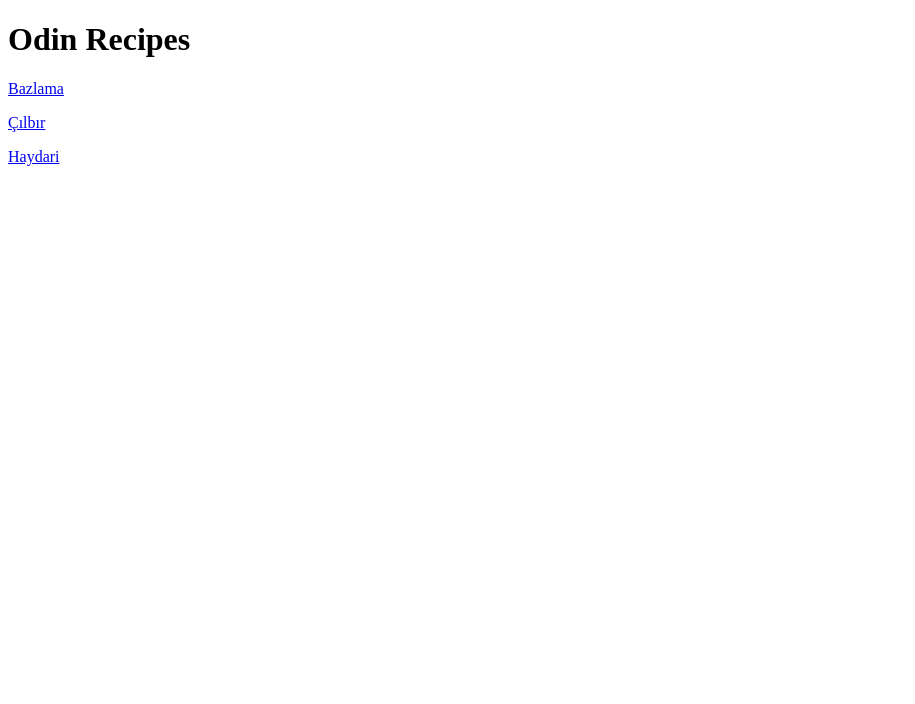
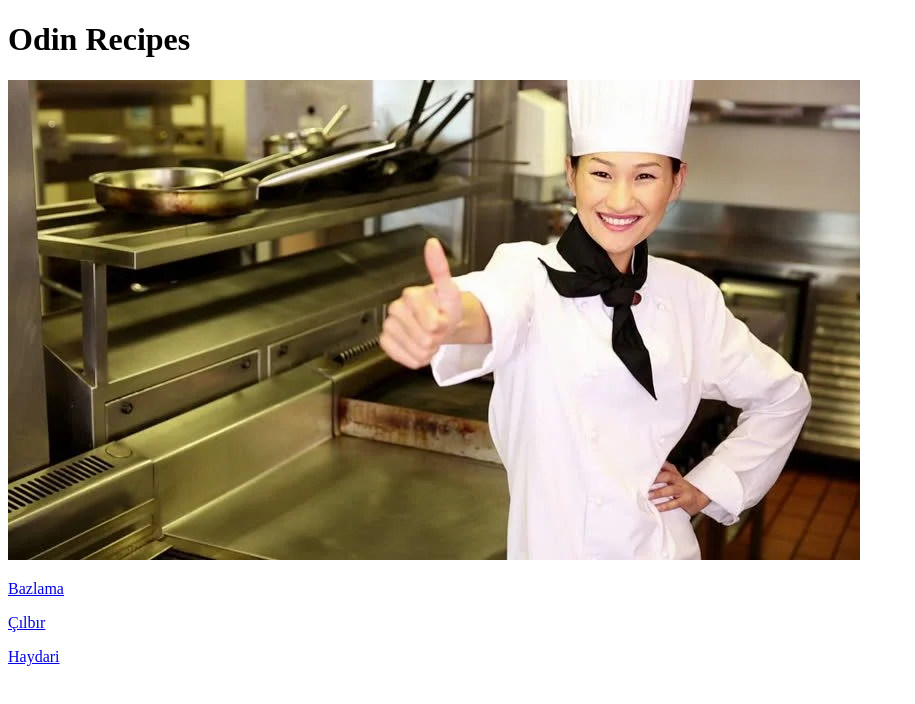
Before and after one commit to Fed3xtra/odin-recipes, a plain HTML site: page index.html in a window 1280 px wide. Shown: the whole page, without its empty margins (0-915 px from the left). Drawn offline with Linux system fonts and the light colour scheme.

Commit message:
Add 2 more recipes and images

```diff
--- a/index.html
+++ b/index.html
@@ -8,6 +8,7 @@
 </head>
 <body>
     <h1>Odin Recipes</h1>
+    <img src="./img/chef.jpeg" alt="chef">
     <p><a href="./recipes/bazlama.html">Bazlama </a></p>
     <p><a href="./recipes/cilbir.html">Çılbır </a></p>
     <p><a href="./recipes/haydari.html">Haydari</a></p>
```
Also changed, not shown: img/chef.jpeg (added).
